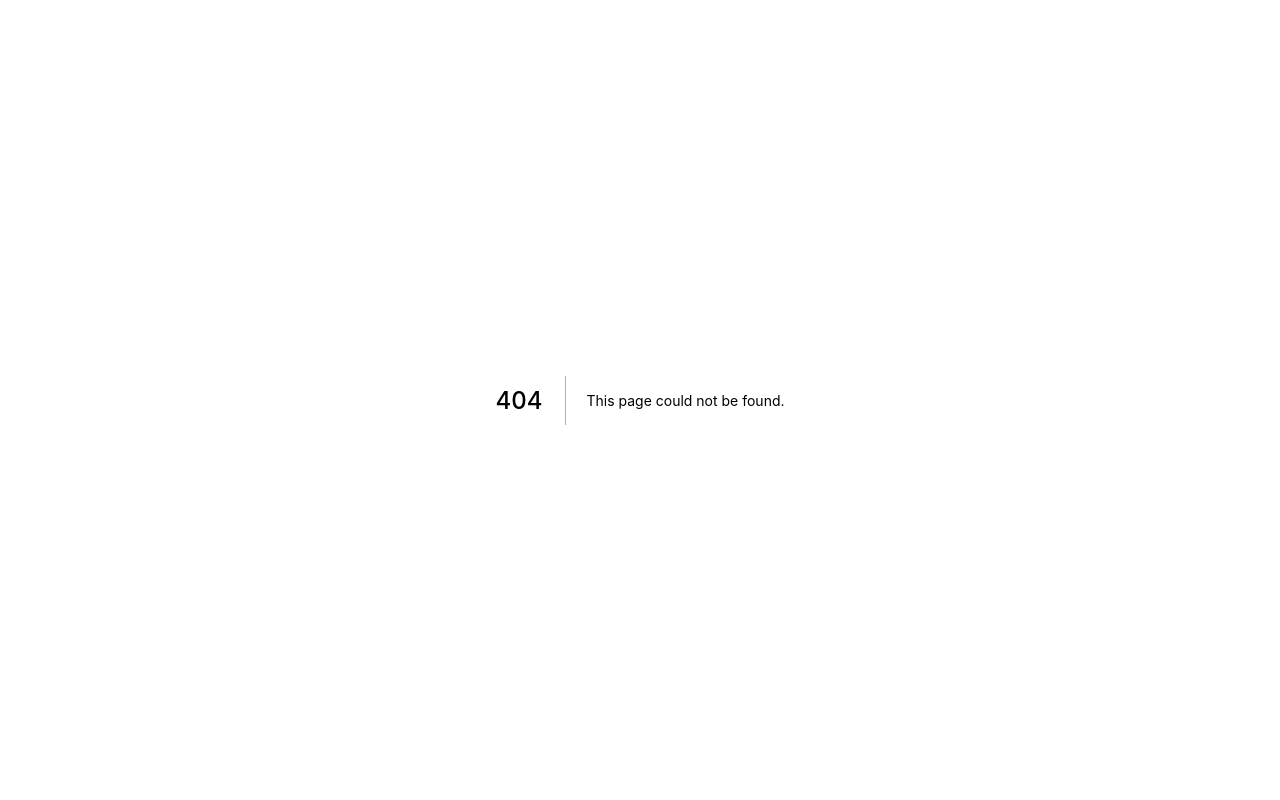
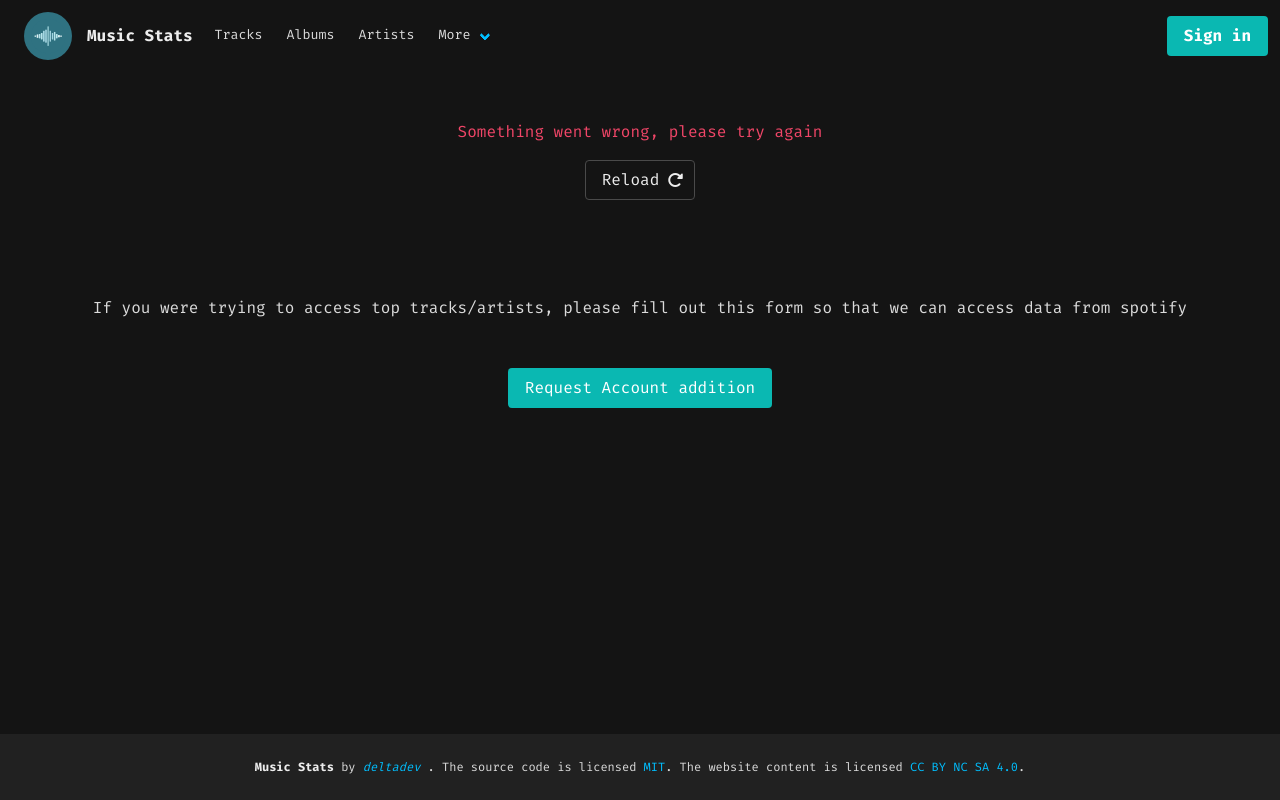
Before and after one commit to chakri68/spotify-stats, a Next.js app: page /login/error in a window 1280 px wide. Before the commit this address had no page. Built offline with nearby package versions, Linux system fonts and the light colour scheme.

Commit message:
added error page

```diff
--- /dev/null
+++ b/pages/login/error.js
@@ -0,0 +1,51 @@
+import Navbar from "../../components/Navbar";
+import Footer from "../../components/Footer";
+import { showModal } from "../../public/scripts/Utils";
+import Link from "next/link";
+
+export default function Error() {
+  let url = `<iframe
+      src="https://docs.google.com/forms/d/e/1FAIpQLSeHw7FluGuYzAB1i9HTLwMWS93LeiCSKfUxoMqBWMbLsnhUwg/viewform?embedded=true"
+      width="420"
+      height="560"
+      frameborder="0"
+      marginheight="0"
+      marginwidth="0"
+    >
+      Loading…
+    </iframe>`;
+  return (
+    <>
+      <Navbar />
+      <section className="section has-text-centered has-text-danger">
+        <p>Something went wrong, please try again </p>
+        <button className="button mt-4">
+          <Link href="/">
+            <a className="not-link">
+              <span>Reload</span>
+            </a>
+          </Link>
+          {/* <Icon iconClass=" has-text-primary ml-5" url="/" /> */}
+          <span className="icon is-small">
+            <i className="fa-solid fa-rotate-right"></i>
+          </span>
+        </button>
+      </section>
+      <section className="section has-text-centered">
+        If you were trying to access top tracks/artists, please fill out this
+        form so that we can access data from spotify
+      </section>
+      <div className="container has-text-centered">
+        <button
+          className="button is-primary"
+          onClick={() => {
+            showModal({ innerhtml: url });
+          }}
+        >
+          Request Account addition
+        </button>
+      </div>
+      <Footer />
+    </>
+  );
+}
```
